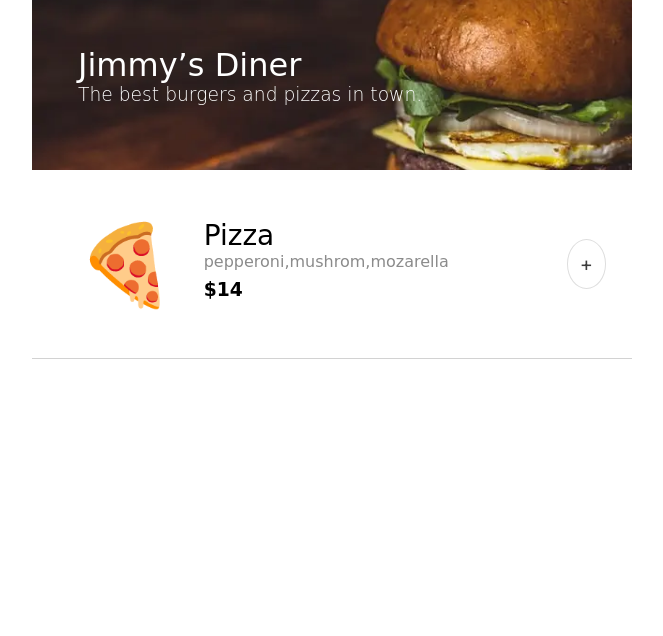
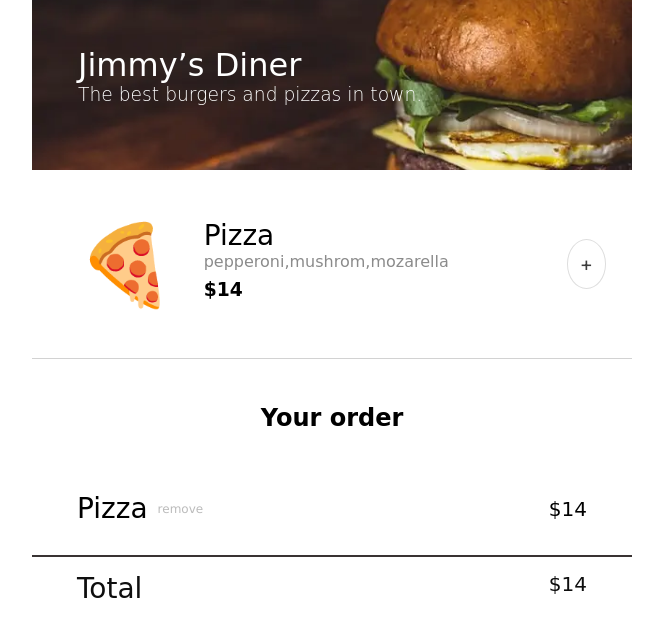
Before and after one commit to SGM-dev/mobile-ordering-app, a plain HTML site: page index.html in a window 1280 px wide. Shown: the whole page, without its empty margins (308-971 px from the left). Drawn offline with Linux system fonts and the light colour scheme; a web font is replaced by a local one.

Commit message:
add cart section HTML

```diff
--- a/index.css
+++ b/index.css
@@ -10,6 +10,7 @@ body {
   background-color: #fff;
 }
 
+/* HEADER */
 header {
   position: relative;
   height: 170px;
@@ -109,3 +110,78 @@ p {
   cursor: pointer;
   font-size: 20px;
 }
+
+.cart-section {
+  display: flex;
+  flex-direction: column;
+  width: 100%;
+  text-align: center;
+  margin: 0;
+  box-sizing: border-box;
+}
+
+.cart-title {
+  margin: 0 0 60px 0;
+  padding-top: 45px;
+}
+
+.cart {
+  border-bottom: 2px solid #393333;
+  padding-bottom: 30px;
+}
+
+.cart-item-wrapper {
+  display: flex;
+  justify-content: space-between;
+  align-items: center;
+  padding: 0 45px;
+}
+
+.cart-item-detail {
+  gap: 10px;
+  display: flex;
+  align-items: center;
+}
+
+.cart-item-name {
+  color: #000;
+  font-size: 28px;
+  font-style: normal;
+  font-weight: 400;
+}
+
+.cart-remove-btn {
+  color: #bbb;
+  font-size: 12px;
+  font-family: Verdana;
+  font-style: normal;
+  font-weight: 400;
+  cursor: pointer;
+}
+
+.cart-item-wrapper > h3 {
+  color: #000;
+  font-size: 20px;
+  font-style: normal;
+  font-weight: 400;
+}
+
+.cart-total {
+  padding: 15px 45px;
+  display: flex;
+  justify-content: space-between;
+}
+
+.cart-total > h2 {
+  color: #0e0e0e;
+  font-size: 28px;
+  font-style: normal;
+  font-weight: 400;
+}
+
+.cart-price {
+  color: #0e0e0e;
+  font-size: 20px;
+  font-style: normal;
+  font-weight: 400;
+}
--- a/index.html
+++ b/index.html
@@ -3,7 +3,7 @@
   <head>
     <meta charset="UTF-8" />
     <meta name="viewport" content="width=device-width, initial-scale=1.0" />
-    <title>Document</title>
+    <title>Jimmy’s Diner</title>
     <link rel="stylesheet" href="index.css" />
     <link rel="preconnect" href="https://fonts.googleapis.com" />
     <link rel="preconnect" href="https://fonts.gstatic.com" crossorigin />
@@ -33,7 +33,25 @@
                 <h3 class="item-price">$14</h3>
               </div>
             </div>
-           <button class="add-btn">+</button>
+            <button class="add-btn">+</button>
+          </div>
+        </section>
+        <section class="cart-section">
+          <h2 class="cart-title">Your order</h2>
+          <div class="cart">
+            <div class="cart-item-wrapper">
+              <div class="cart-item-detail">
+                <h2 class="cart-item-name">Pizza</h2>
+                <p class="cart-remove-btn" data-remove-item="${item.uuid}">
+                  remove
+                </p>
+              </div>
+              <h3>$14</h3>
+            </div>
+            </div>
+            <div class="cart-total">
+                <h2>Total</h2>
+                <h3 class="cart-price">$14</h3>
           </div>
         </section>
       </main>
```
